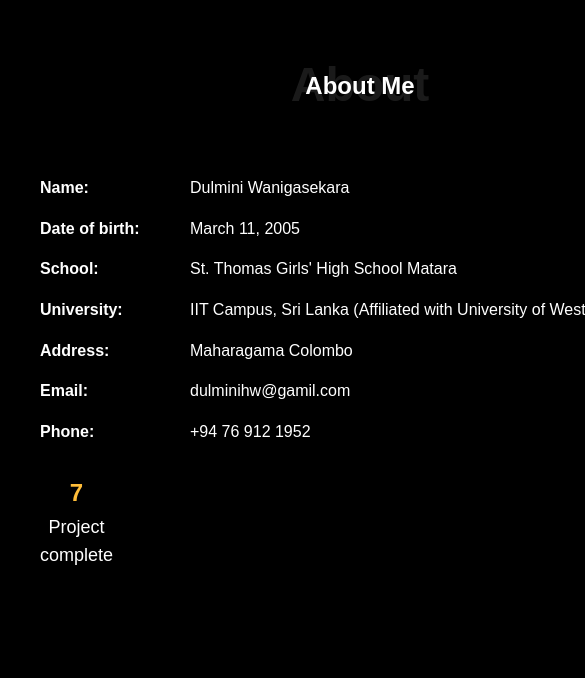
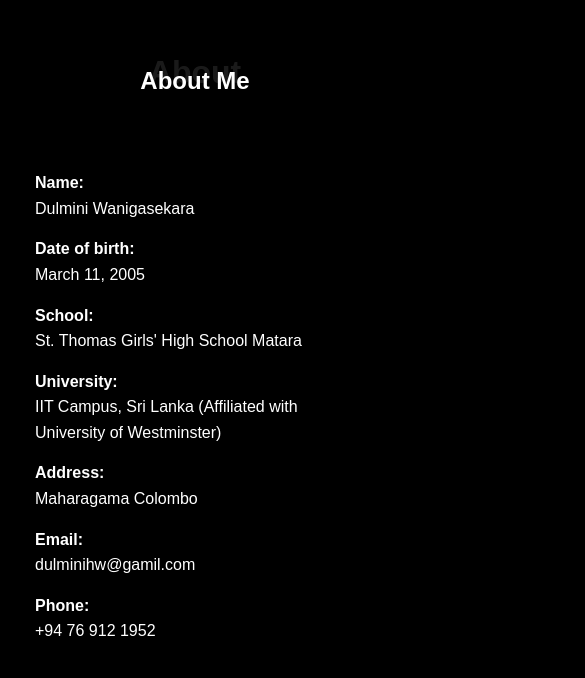
Before and after one commit to dulmini11/DulminiPortfolio, a React (Vite) app: page / in a window 390 px wide. Shown: the part 1266-1944 px from the top of the page, 585 px wide, since content can reach past the window. Built offline with nearby package versions, Linux system fonts and the light colour scheme.

Commit message:
Add responsive layout to About section

```diff
--- a/src/App.css
+++ b/src/App.css
@@ -1177,3 +1177,51 @@
     font-size: 1.8rem;
   }
 }
+
+/* Small screen (phones, tablets) responsive adjustments */
+@media (max-width: 768px) {
+  .two-columns {
+    flex-direction: column;
+    gap: 20px;
+    padding: 15px;
+  }
+
+  .left-column,
+  .right-column {
+    width: 100%;
+  }
+
+  .skills-header {
+    text-align: center;
+  }
+
+  .skills-title {
+    font-size: 24px;
+  }
+
+  .skills-background {
+    font-size: 32px;
+    margin-top: -15px;
+    text-align: center;
+  }
+
+  .info-item {
+    flex-direction: column;
+    align-items: flex-start;
+  }
+
+  .info-label {
+    width: auto;
+    font-weight: 600;
+  }
+
+  .download-cv {
+    width: 100%;
+    text-align: center;
+  }
+
+  .project-count {
+    text-align: center;
+    margin-bottom: 10px;
+  }
+}
```
